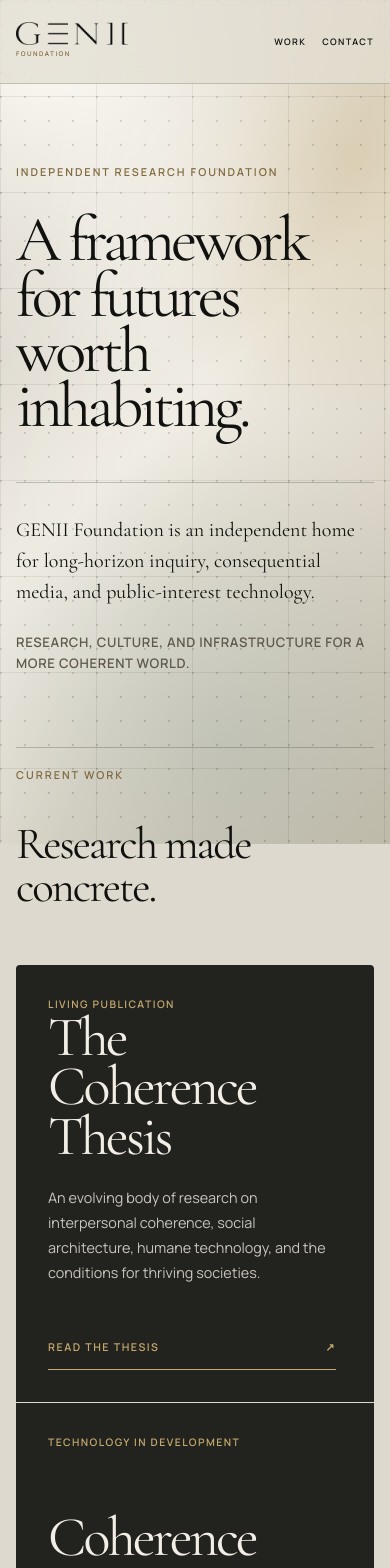
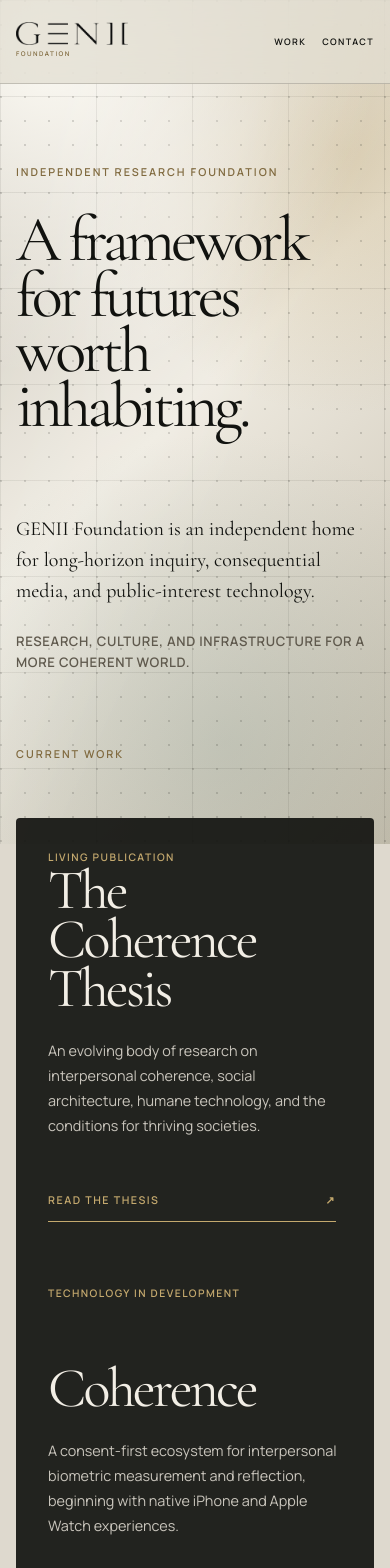
Before and after one commit to genii-foundation/genii-foundation-site, a Next.js app: page / in a window 390 px wide. Shown: the top 1568 px of the page. Built offline with nearby package versions, Linux system fonts and the light colour scheme.

Commit message:
simplify Atlas content structure

```diff
--- a/app/globals.css
+++ b/app/globals.css
@@ -268,7 +268,6 @@ img {
 }
 
 .introduction-copy {
-  border-left: 1px solid var(--line);
   padding-left: clamp(1.5rem, 3vw, 3rem);
 }
 
@@ -297,7 +296,6 @@ img {
 }
 
 .section-heading {
-  border-top: 1px solid var(--line);
   display: grid;
   gap: 2rem;
   grid-template-columns: minmax(10rem, 0.35fr) 1fr;
@@ -314,7 +312,7 @@ img {
 
 .project-grid {
   display: grid;
-  gap: 1px;
+  gap: 0;
   grid-template-columns: repeat(2, minmax(0, 1fr));
   margin-top: 3.5rem;
 }
@@ -389,7 +387,6 @@ img {
 .section-panel {
   backdrop-filter: blur(24px) saturate(112%);
   background: rgba(248, 245, 237, 0.7);
-  border: 1px solid var(--line-light);
   border-radius: 0.3rem;
   box-shadow: 0 2.5rem 6rem rgba(51, 47, 38, 0.08);
   margin-top: clamp(6rem, 12vw, 11rem);
@@ -428,8 +425,6 @@ img {
 }
 
 .fields-grid {
-  border-bottom: 1px solid var(--line);
-  border-top: 1px solid var(--line);
   display: grid;
   grid-template-columns: repeat(3, 1fr);
   margin-top: clamp(4rem, 7vw, 6rem);
@@ -438,10 +433,6 @@ img {
 .field-card {
   min-height: 21rem;
   padding: 2rem clamp(1.2rem, 3vw, 2.8rem);
-}
-
-.field-card + .field-card {
-  border-left: 1px solid var(--line);
 }
 
 .field-card h3 {
@@ -556,8 +547,6 @@ img {
   }
 
   .introduction-copy {
-    border-left: 0;
-    border-top: 1px solid var(--line);
     max-width: 42rem;
     padding-left: 0;
     padding-top: 2rem;
@@ -582,11 +571,6 @@ img {
   .field-card {
     min-height: 0;
     padding: 2.5rem 0;
-  }
-
-  .field-card + .field-card {
-    border-left: 0;
-    border-top: 1px solid var(--line);
   }
 
   .field-card h3 {
--- a/app/page.tsx
+++ b/app/page.tsx
@@ -85,11 +85,8 @@ export default function Home() {
           </div>
         </section>
 
-        <section className="featured-work" id="work" aria-labelledby="work-title">
-          <div className="section-heading">
-            <p className="eyebrow">Current work</p>
-            <h2 id="work-title">Research made concrete.</h2>
-          </div>
+        <section className="featured-work" id="work" aria-label="Current work">
+          <p className="eyebrow">Current work</p>
           <div className="project-grid">
             {projects.map((project) => (
               <a
```
